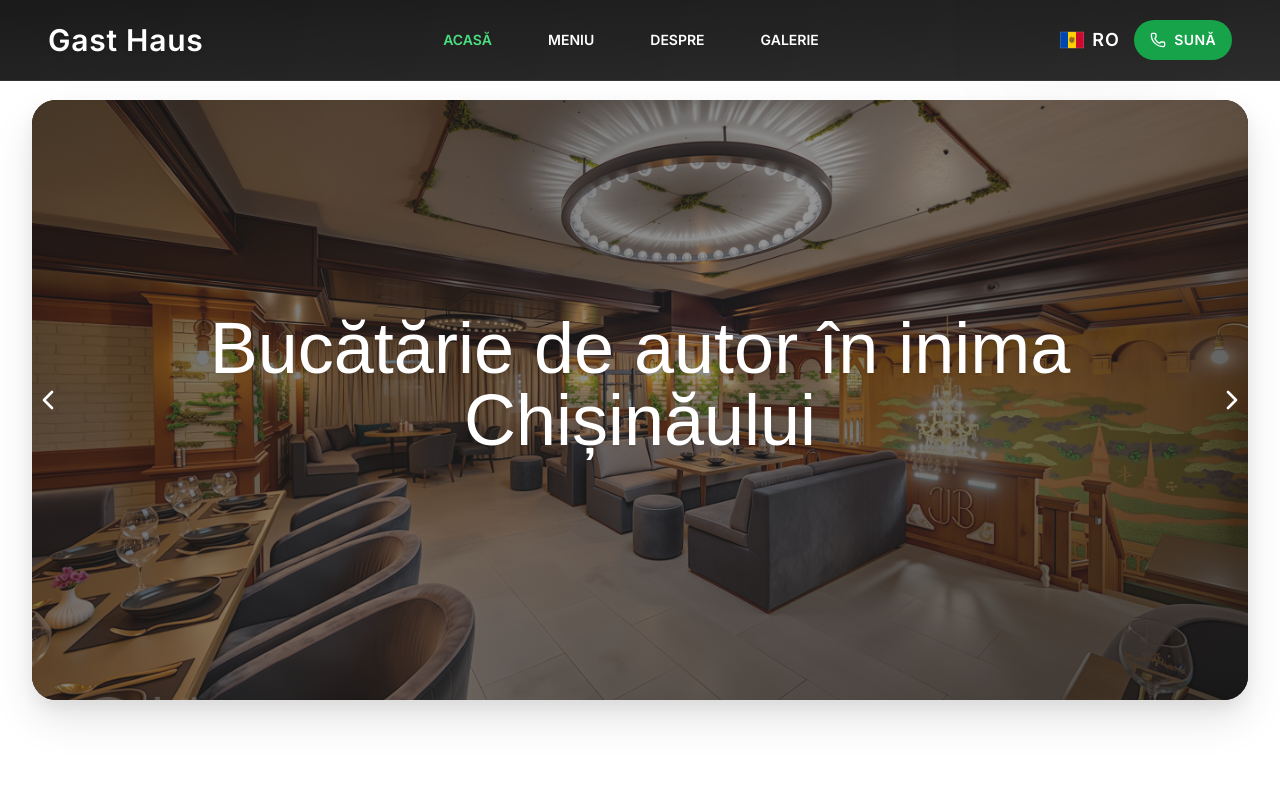
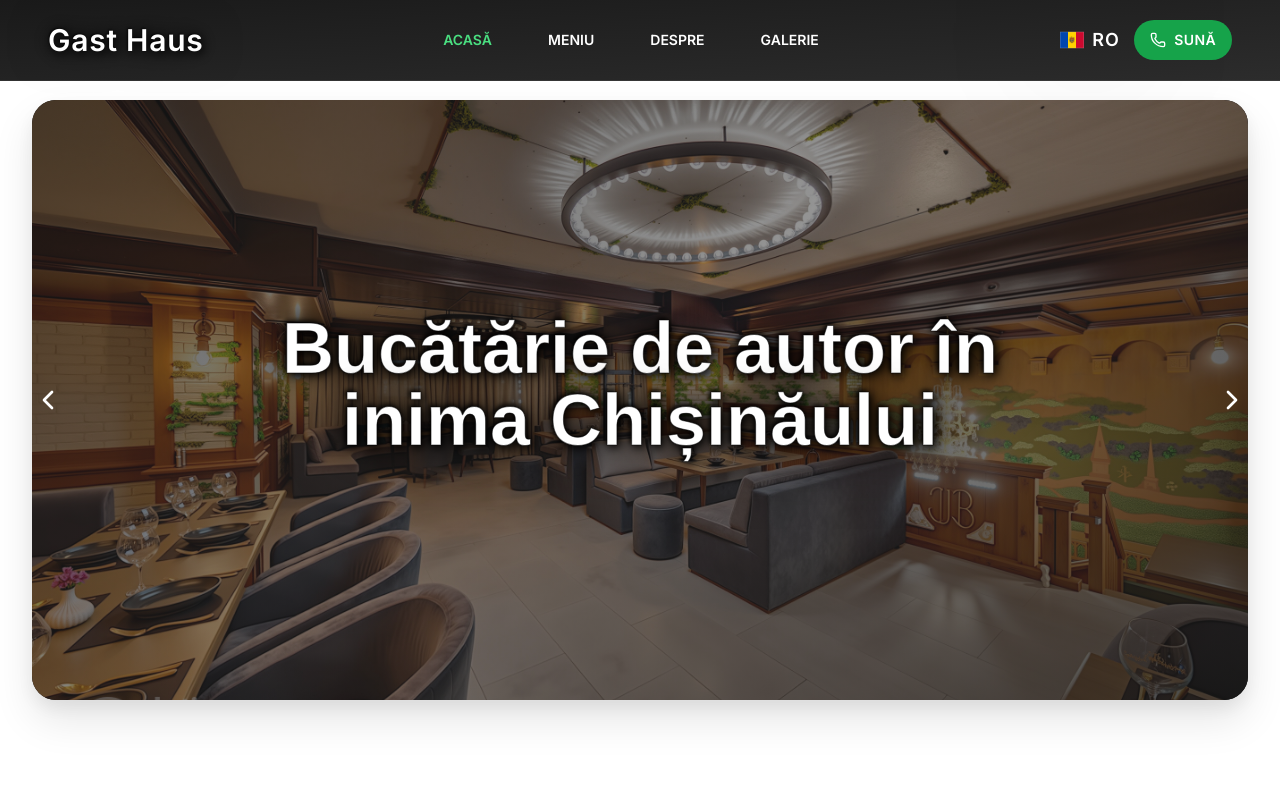
Before and after one commit to Pemp14/gast-haus, a React (Vite) app: page / in a window 1280 px wide. Shown: the top 800 px of the page. Built offline with nearby package versions, Linux system fonts and the light colour scheme.

Commit message:
Улучшение видимости текста заголовка

```diff
--- a/src/components/HeroCarousel.tsx
+++ b/src/components/HeroCarousel.tsx
@@ -85,7 +85,10 @@ const HeroCarousel: React.FC = () => {
                 <div className="max-w-4xl mx-auto animate-fade-in">
 
 
-                  <h1 className="text-3xl sm:text-4xl md:text-5xl lg:text-6xl xl:text-7xl mb-6 sm:mb-8 font-felidae leading-[0.9] text-shadow px-2">
+                  <h1 className="text-3xl sm:text-4xl md:text-5xl lg:text-6xl xl:text-7xl mb-6 sm:mb-8 font-felidae leading-[0.9] text-shadow px-2 font-bold drop-shadow-2xl" style={{
+                    textShadow: '0 0 20px rgba(0, 0, 0, 0.9), 0 0 40px rgba(0, 0, 0, 0.7), 2px 2px 8px rgba(0, 0, 0, 1), -2px -2px 4px rgba(0, 0, 0, 0.8)',
+                    WebkitTextStroke: '1px rgba(0, 0, 0, 0.5)'
+                  }}>
   {slide.title}
 </h1>
 
--- a/src/index.css
+++ b/src/index.css
@@ -31,7 +31,11 @@ body {
 }
 
 .text-shadow {
-  text-shadow: 0 2px 4px rgba(0, 0, 0, 0.1);
+  text-shadow:
+    0 0 20px rgba(0, 0, 0, 0.8),
+    0 0 40px rgba(0, 0, 0, 0.6),
+    2px 2px 8px rgba(0, 0, 0, 0.9),
+    -1px -1px 2px rgba(0, 0, 0, 0.7);
 }
 
 .glass-effect {
```
